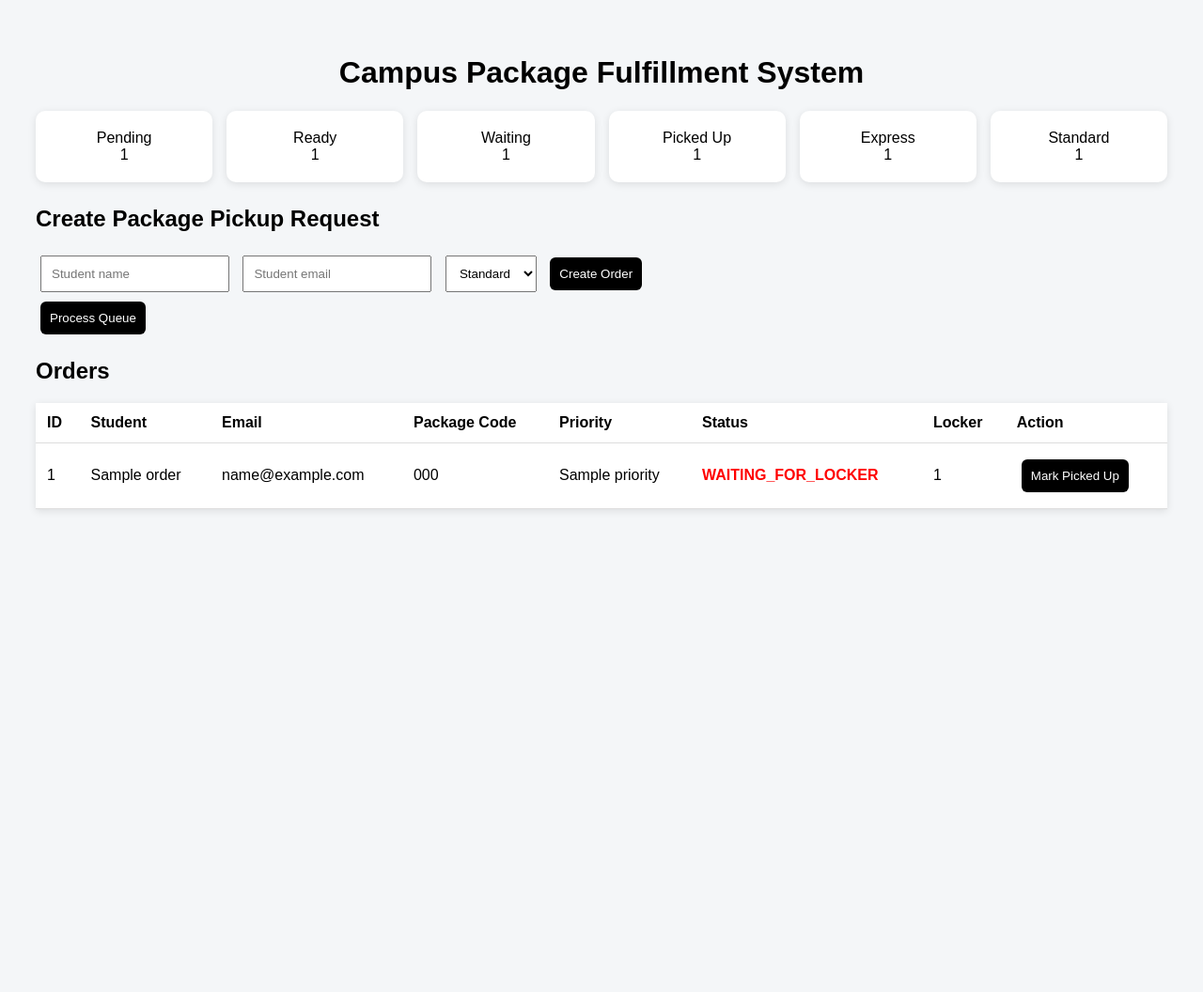
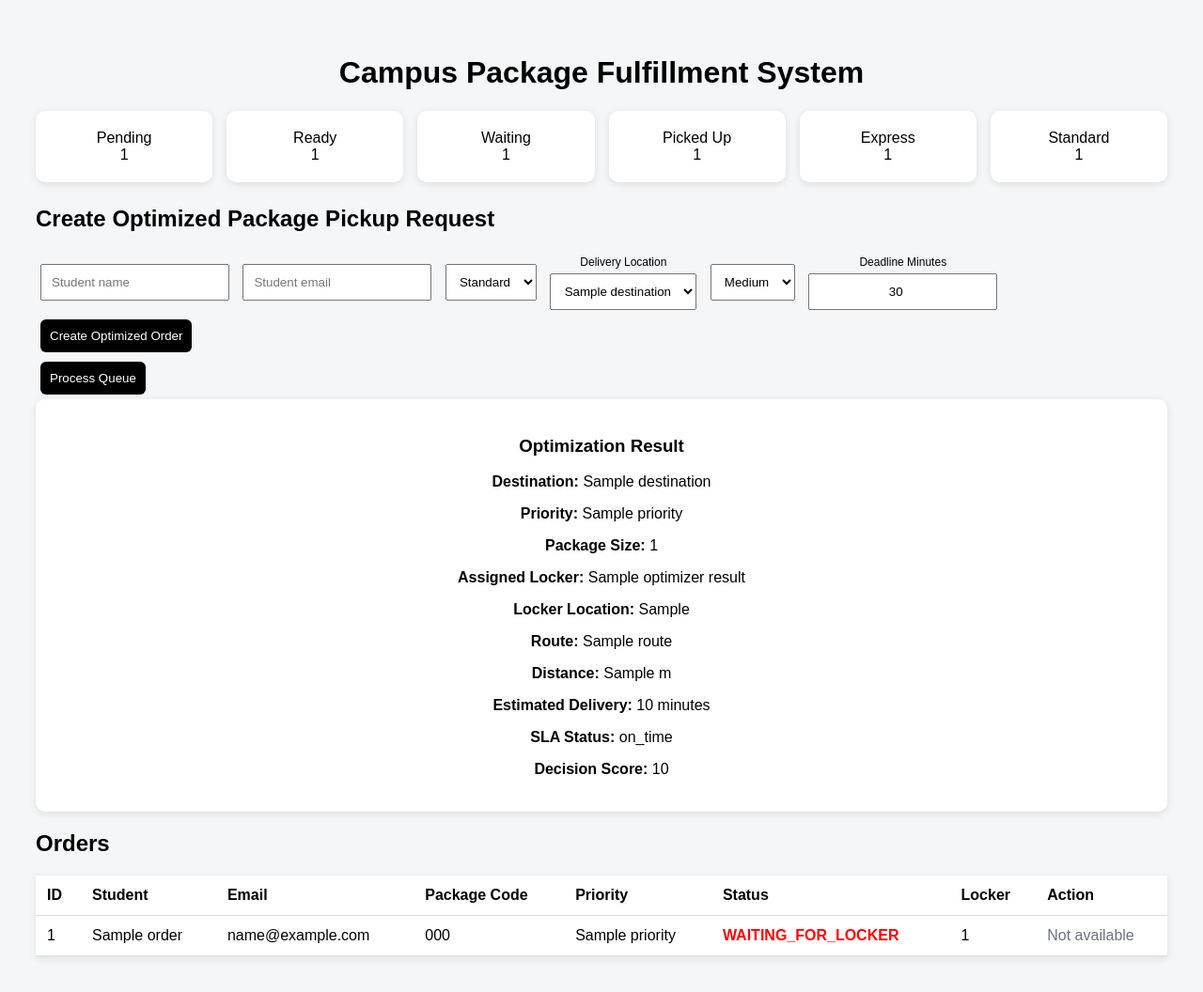
Before and after one commit to shadjabbar77/campus-fulfillment-system, a FastAPI app: template templates/index.html in a window 1280 px wide. Shown: the whole page at 94% size. Before the commit the page ends 544 px from the top, so only its background shows below. Run offline with FastAPI, Linux system fonts and the light colour scheme; the template is opened without the code that fills it: most values are stand-ins (such as "Sample title", 1, 10 or a date in 2020).

Commit message:
Merge orders and optimization dashboard

```diff
--- a/app/main.py
+++ b/app/main.py
@@ -29,13 +29,19 @@ task_queue = Queue("fulfillment", connection=redis_conn)
 
 @app.get("/")
 def dashboard(request: Request, db: Session = Depends(get_db)):
+    from app.services.campus_data import build_campus_graph
+
     orders = db.query(PackageOrder).order_by(PackageOrder.created_at.desc()).all()
+    graph = build_campus_graph()
 
     return templates.TemplateResponse(
         "index.html",
         {
             "request": request,
             "orders": orders,
+            "destinations": sorted(graph.keys()),
+            "optimizer_result": None,
+            "optimizer_error": None,
             "pending_count": db.query(PackageOrder).filter(PackageOrder.status == "PENDING").count(),
             "ready_count": db.query(PackageOrder).filter(PackageOrder.status == "READY_FOR_PICKUP").count(),
             "waiting_count": db.query(PackageOrder).filter(PackageOrder.status == "WAITING_FOR_LOCKER").count(),
@@ -51,8 +57,13 @@ def create_order(
     student_name: str = Form(...),
     student_email: str = Form(...),
     priority: str = Form("STANDARD"),
+    destination: str = Form("Brock Commons"),
+    size: str = Form("medium"),
+    deadline_minutes: int = Form(30),
     db: Session = Depends(get_db),
 ):
+    from app.services.optimization_engine import optimize_order
+
     priority = priority.upper()
 
     if priority not in ["STANDARD", "EXPRESS"]:
@@ -60,12 +71,27 @@ def create_order(
 
     package_code = f"PKG-{uuid.uuid4().hex[:8].upper()}"
 
+    optimizer_payload = {
+        "id": 1,
+        "destination": destination,
+        "priority": priority.lower(),
+        "size": size,
+        "deadline_minutes": deadline_minutes,
+    }
+
+    try:
+        optimizer_result = optimize_order(optimizer_payload)
+        locker_number = optimizer_result.get("assigned_locker_name")
+    except ValueError:
+        locker_number = None
+
     order = PackageOrder(
         student_name=student_name,
         student_email=student_email,
         package_code=package_code,
         priority=priority,
         status="PENDING",
+        locker_number=locker_number,
     )
 
     db.add(order)
@@ -73,6 +99,52 @@ def create_order(
 
     return RedirectResponse("/", status_code=303)
 
+@app.post("/orders/optimize")
+def optimize_from_orders_page(
+    request: Request,
+    destination: str = Form(...),
+    priority: str = Form("express"),
+    size: str = Form("medium"),
+    deadline_minutes: int = Form(30),
+    db: Session = Depends(get_db),
+):
+    from app.services.campus_data import build_campus_graph
+    from app.services.optimization_engine import optimize_order
+
+    orders = db.query(PackageOrder).order_by(PackageOrder.created_at.desc()).all()
+    graph = build_campus_graph()
+
+    order = {
+        "id": 1,
+        "destination": destination,
+        "priority": priority,
+        "size": size,
+        "deadline_minutes": deadline_minutes,
+    }
+
+    try:
+        optimizer_result = optimize_order(order)
+        optimizer_error = None
+    except ValueError as exc:
+        optimizer_result = None
+        optimizer_error = str(exc)
+
+    return templates.TemplateResponse(
+        "index.html",
+        {
+            "request": request,
+            "orders": orders,
+            "destinations": sorted(graph.keys()),
+            "optimizer_result": optimizer_result,
+            "optimizer_error": optimizer_error,
+            "pending_count": db.query(PackageOrder).filter(PackageOrder.status == "PENDING").count(),
+            "ready_count": db.query(PackageOrder).filter(PackageOrder.status == "READY_FOR_PICKUP").count(),
+            "waiting_count": db.query(PackageOrder).filter(PackageOrder.status == "WAITING_FOR_LOCKER").count(),
+            "picked_up_count": db.query(PackageOrder).filter(PackageOrder.status == "PICKED_UP").count(),
+            "express_count": db.query(PackageOrder).filter(PackageOrder.priority == "EXPRESS").count(),
+            "standard_count": db.query(PackageOrder).filter(PackageOrder.priority == "STANDARD").count(),
+        },
+    )
 
 @app.post("/process")
 def process_queue(db: Session = Depends(get_db)):
@@ -96,7 +168,7 @@ def process_queue(db: Session = Depends(get_db)):
 def mark_picked_up(order_id: int, db: Session = Depends(get_db)):
     order = db.get(PackageOrder, order_id)
 
-    if order:
+    if order and order.status == "READY_FOR_PICKUP":
         order.status = "PICKED_UP"
         order.locker_number = None
         db.commit()
@@ -188,3 +260,69 @@ def run_optimizer(
             "error": error,
         },
     )
+
+
+
+@app.post("/optimizer")
+def run_optimizer(
+    request: Request,
+    destination: str = Form(...),
+    priority: str = Form("express"),
+    size: str = Form("medium"),
+    deadline_minutes: int = Form(30),
+):
+    from app.services.campus_data import build_campus_graph
+    from app.services.optimization_engine import optimize_order
+
+    graph = build_campus_graph()
+
+    order = {
+        "id": 1,
+        "destination": destination,
+        "priority": priority,
+        "size": size,
+        "deadline_minutes": deadline_minutes,
+    }
+
+    try:
+        result = optimize_order(order)
+        error = None
+    except ValueError as exc:
+        result = None
+        error = str(exc)
+
+    return templates.TemplateResponse(
+        "optimizer.html",
+        {
+            "request": request,
+            "destinations": sorted(graph.keys()),
+            "result": result,
+            "error": error,
+        },
+    )
+
+
+@app.get("/api/optimization/metrics")
+def api_optimization_metrics():
+    return {
+        "orders_simulated": 1000,
+        "random_seed": 42,
+        "naive_strategy": {
+            "average_distance_m": 975.25,
+            "average_delivery_minutes": 16.19,
+            "overall_sla_success_rate": 92.20,
+            "express_sla_success_rate": 66.67,
+        },
+        "optimized_strategy": {
+            "average_distance_m": 181.15,
+            "average_delivery_minutes": 6.26,
+            "overall_sla_success_rate": 100.00,
+            "express_sla_success_rate": 100.00,
+        },
+        "improvements": {
+            "average_distance_reduced_percent": 81.43,
+            "average_delivery_time_reduced_percent": 61.31,
+            "overall_sla_success_gain_points": 7.80,
+            "express_sla_success_gain_points": 33.33,
+        },
+    }
--- a/app/queue_worker.py
+++ b/app/queue_worker.py
@@ -13,7 +13,7 @@ def get_available_locker(db: Session):
         .all()
     )
 
-    used_lockers = {order.locker_number for order in active_orders}
+    used_lockers = {order.locker_number for order in active_orders if order.locker_number}
 
     for locker in LOCKERS:
         if locker not in used_lockers:
@@ -38,13 +38,16 @@ def process_next_order(db: Session):
     if not order:
         return None
 
-    locker = get_available_locker(db)
+    if order.locker_number:
+        order.status = "READY_FOR_PICKUP"
+    else:
+        locker = get_available_locker(db)
 
-    if locker is None:
-        order.status = "WAITING_FOR_LOCKER"
-    else:
-        order.status = "READY_FOR_PICKUP"
-        order.locker_number = locker
+        if locker is None:
+            order.status = "WAITING_FOR_LOCKER"
+        else:
+            order.status = "READY_FOR_PICKUP"
+            order.locker_number = locker
 
     db.commit()
     db.refresh(order)
--- a/templates/index.html
+++ b/templates/index.html
@@ -75,7 +75,7 @@
         <div class="card">Standard<br>{{ standard_count }}</div>
     </div>
 
-    <h2>Create Package Pickup Request</h2>
+    <h2>Create Optimized Package Pickup Request</h2>
 
     <form method="post" action="/orders">
         <input type="text" name="student_name" placeholder="Student name" required>
@@ -86,12 +86,54 @@
             <option value="EXPRESS">Express</option>
         </select>
 
-        <button type="submit">Create Order</button>
+        <label style="font-size: 12px; display: inline-flex; flex-direction: column; align-items: center; margin: 5px; vertical-align: middle;">
+            Delivery Location
+            <select name="destination" style="margin: 5px 0 0 0; text-align: center;">
+                {% for destination in destinations %}
+                    <option value="{{ destination }}">{{ destination }}</option>
+                {% endfor %}
+            </select>
+        </label>
+
+        <select name="size">
+            <option value="small">Small</option>
+            <option value="medium" selected>Medium</option>
+            <option value="large">Large</option>
+        </select>
+
+        <label style="font-size: 12px; display: inline-flex; flex-direction: column; align-items: center; margin: 5px; vertical-align: middle;">
+            Deadline Minutes
+            <input type="number" name="deadline_minutes" value="30" min="1" style="margin: 5px 0 0 0; text-align: center;">
+        </label>
+
+        <button type="submit">Create Optimized Order</button>
     </form>
 
     <form method="post" action="/process">
         <button type="submit">Process Queue</button>
     </form>
+
+    {% if optimizer_error %}
+        <div class="card" style="color: red;">
+            <strong>Error:</strong> {{ optimizer_error }}
+        </div>
+    {% endif %}
+
+    {% if optimizer_result %}
+        <div class="card">
+            <h3>Optimization Result</h3>
+            <p><strong>Destination:</strong> {{ optimizer_result.destination }}</p>
+            <p><strong>Priority:</strong> {{ optimizer_result.priority }}</p>
+            <p><strong>Package Size:</strong> {{ optimizer_result.size }}</p>
+            <p><strong>Assigned Locker:</strong> {{ optimizer_result.assigned_locker_name }}</p>
+            <p><strong>Locker Location:</strong> {{ optimizer_result.assigned_locker_location }}</p>
+            <p><strong>Route:</strong> {{ optimizer_result.route | join(" → ") }}</p>
+            <p><strong>Distance:</strong> {{ optimizer_result.distance_m }} m</p>
+            <p><strong>Estimated Delivery:</strong> {{ optimizer_result.estimated_delivery_minutes }} minutes</p>
+            <p><strong>SLA Status:</strong> {{ optimizer_result.sla_status }}</p>
+            <p><strong>Decision Score:</strong> {{ optimizer_result.decision_score }}</p>
+        </div>
+    {% endif %}
 
     <h2>Orders</h2>
 
@@ -117,9 +159,13 @@
             <td class="{{ order.status }}">{{ order.status }}</td>
             <td>{{ order.locker_number or "-" }}</td>
             <td>
-                <form method="post" action="/pickup/{{ order.id }}">
-                    <button type="submit">Mark Picked Up</button>
-                </form>
+                {% if order.status == "READY_FOR_PICKUP" %}
+                    <form method="post" action="/pickup/{{ order.id }}">
+                        <button type="submit">Mark Picked Up</button>
+                    </form>
+                {% else %}
+                    <span style="color: #6b7280;">Not available</span>
+                {% endif %}
             </td>
         </tr>
         {% endfor %}
```
Also changed, not shown: README.md.
